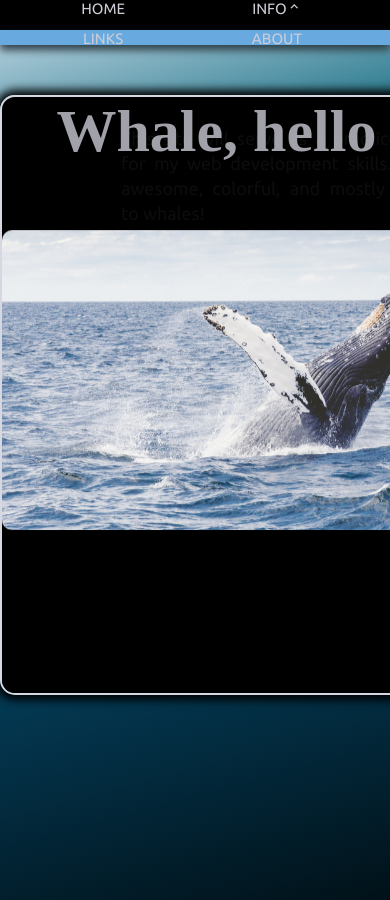
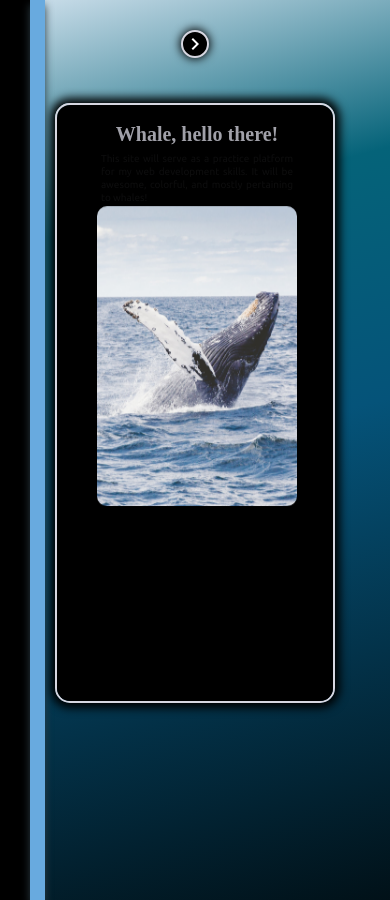
Before and after one commit to shanesfast/ponderthewhale, a Jekyll site: the page built from index.md, in a window 390 px wide. Built offline with Jekyll 4.4.1, drawn with Linux system fonts in a browser that asks for light colours; nearby versions of some CDN libraries; some web fonts are replaced.

Commit message:
renamed some SASS files, added media queries for home pages and linkbar

```diff
--- a/_includes/header.html
+++ b/_includes/header.html
@@ -1,20 +1,21 @@
 <header>
   <div class="blackbar"></div>
-  <div class="bluebar"></div>
-  <div class="linkbar">
-    <ul>
+  <div class="leftBlackBar">
+    <ul class="linkbar">
       <a href="#" class="to_welcome"><li>Home</li></a>
-      <li class="facts" tabindex="0">Info<i class="material-icons arrow">keyboard_arrow_up</i>
-        <ul class="factsdropdown">
-          <a href="#" class="to_taxonomy"><li>Taxonomy</li></a>
-          <a href="#" class="to_cetacea"><li>Cetacea</li></a>
-          <a href="#" class="to_mysticeti"><li>Mysticeti</li></a>
-          <a href="#" class="to_odontoceti"><li>Odontoceti</li></a>
-          <li id='dropdown_roundend'>Easteregg c:</li>
+      <li class="js-accordion-trigger" tabindex="0">Info<i class="material-icons arrow">keyboard_arrow_up</i>
+        <ul class="submenu" tabindex="1">
+          <a href="#" class="to_taxonomy shut-menu"><li>Taxonomy</li></a>
+          <a href="#" class="to_cetacea shut-menu"><li>Cetacea</li></a>
+          <a href="#" class="to_mysticeti shut-menu"><li>Mysticeti</li></a>
+          <a href="#" class="to_odontoceti shut-menu"><li>Odontoceti</li></a>
         </ul>
       </li>
       <a href="#"><li>Links</li></a>
       <a href="#"><li>About</li></a>
     </ul>
   </div>
+  <div class="bluebar"></div>
+  <i class="material-icons menu-out-arrow">keyboard_arrow_right</i>
+  <div class="close-side-menu"></div>
 </header>
--- a/_sass/_base/header.scss
+++ b/_sass/_base/_header.scss
@@ -1,11 +1,3 @@
-/* variables */
-
-
-
-/* mix-ins */
-
-
-
 /* Header: Blue + Black bars */
 
 .blackbar {
@@ -17,6 +9,15 @@
   background-color: #000;
   animation: 1s ease-out 0s 1 theRightSlide;
   z-index: 1;
+}
+
+.leftBlackBar {
+  position: fixed;
+  top: 0;
+  left: 0;
+  height: 100%;
+  width: 3rem;
+  z-index: 2;
 }
 
 .bluebar {
@@ -31,48 +32,49 @@
   z-index: 1;
 }
 
+.menu-out-arrow {
+  visibility: hidden;
+  color: #FFF;
+}
+
 /* Top navigation menu on black header bar */
 
 .linkbar {
+  display: inline-block;
   position: fixed;
-  top: 0;
+  list-style: none;
+  left: 0.5%;
   width: 100%;
+  min-width: 35rem;
+  text-transform: uppercase;
+  font-size: 2rem;
+  font-family: 'Ubuntu', sans-serif;
+  color: rgb(205, 205, 215);
   outline: none !important;
   animation: 3s ease-in 0s 1 fadeIn;
-  z-index: 1;
-}
+  z-index: 2;
 
-.linkbar ul {
-  display: inline-block;
-  list-style: none;
-  outline: none !important;
-  width: 100%;
-  min-width: 350px;
-  margin-left: 0.5rem;
-  font-style: 'Ubuntu', sans-serif;
-  text-transform: uppercase;
-  font-size: 2rem;
-  color: rgb(205, 205, 215);
+  a {
+    text-decoration: none;
+    color: rgb(205, 205, 215);
+  }
 }
 
 .linkbar li {
   display: inline-block;
   width: 15rem;
-  height: 3rem;
+  padding: {
+    top: 0.25rem;
+    bottom: 0.5rem;
+  }
   margin-right: 2.0rem;
   outline: none !important;
-  font-family: 'Ubuntu', sans-serif;
   cursor: pointer;
-}
 
-.linkbar li:hover {
-  background-color: rgb(205, 205, 215);
-  color: #000;
-}
-
-.linkbar a {
-  text-decoration: none;
-  color: rgb(205, 205, 215);
+  &:hover {
+    background-color: rgb(205, 205, 215);
+    color: #000;
+  }
 }
 
 .material-icons.arrow {
@@ -91,42 +93,27 @@
   margin: 0;
   text-align: left;
   overflow: hidden;
-  z-index: 0;
   border: {
     left: solid 2px black;
     right: solid 2px black;
     bottom: solid 2px black;
-    radius: 0 0 10px 10px;
+    radius: 0 0 5px 5px;
+    color: rgb(205, 205, 215);
+  }
+  z-index: 2;
+
+  &.is-expanded {
+    display: block;
+    padding-bottom: 0;
   }
 }
 
 .linkbar li ul li {
   display: block;
-  width: 14.6rem;
+  width: 15rem;
   margin: 0;
   padding-left: 1rem;
   background-color: #000;
-  border-right: 0.5rem solid rgb(205, 205, 215);
-  border-left: 0.5rem solid rgb(205, 205, 215);
   box-shadow: none;
   text-transform: none;
 }
-
-.linkbar li ul li:hover {
-  font-size: 1.8rem;
-  line-height: 2.8rem;
-  color: rgb(0, 0, 0);
-  border: {
-    right: 2px solid rgb(0,0,0);
-    left: 2px solid rgb(0,0,0);
-  }
-}
-
-#dropdown_roundend {
-  height: 0.6rem;
-  font-size: 0.5rem;
-  text-transform: none;
-  border-radius: 0 0 10px 10px;
-  background-color: rgb(205, 205, 215);
-  color: rgb(205, 205, 215);
-}
--- /dev/null
+++ b/_sass/_base/_media-queries.scss
@@ -0,0 +1,100 @@
+
+/* TOP NAV BAR */
+
+@media only screen and (max-width: 700px) {
+
+  .blackbar {
+    visibility: hidden;
+  }
+
+  .leftBlackBar {
+    width: 15rem;
+    overflow: hidden;
+    background-color: #000;
+    transform: translateX(-12rem);
+    transition: all 0.25s linear;
+
+    &.is-open {
+      transform: translateX(0);
+    }
+  }
+
+  .bluebar {
+    top: 0;
+    left: 3rem;
+    height: 100%;
+    width: 1.5rem;
+    box-shadow: 0 5px 8px 0 #2c3d45;
+    transition: all 0.25s linear;
+    animation: 1s ease-out 0s 1 theLeftSlide;
+    z-index: 3;
+
+    &.is-open {
+      transform: translateX(12rem);
+    }
+  }
+
+  .linkbar {
+    position: relative;
+    display: block;
+    visibility: hidden;
+    left: -5%;
+    height: 100%;
+    width: 1%;
+    min-width: 15rem;
+    margin-left: 0;
+    font-size: 2rem;
+
+    li {
+      width: 15rem;
+      height: 3rem;
+      margin-right: 0;
+      border: {
+        bottom: 2px solid rgb(205, 205, 215);
+      }
+
+      ul {
+        position: relative;
+        top: 7px;
+        border: none;
+        font-size: 1.6rem;
+        }
+      }
+
+    &.is-open {
+      visibility: visible;
+    }
+  }
+
+  .menu-out-arrow {
+    visibility: visible;
+    position: relative;
+    top: 30px;
+    border: solid 2px #d7d7e1;
+    border-radius: 30px;
+    background-color: #000;
+    box-shadow: 0 0 10px 1px #000;
+    cursor: pointer;
+    z-index: 10;
+    transition: all 0.25s linear;
+
+    &.menu-out-arrow-flip {
+      transform: rotateY(180deg);
+    }
+  }
+
+  .close-side-menu {
+    display: none;
+    position: fixed;
+    top: 0;
+    background-color: #000;
+    opacity: 0.3;
+    z-index: 1;
+
+    &.is-open {
+      display: block;
+      height: 100%;
+      width: 100%;
+    }
+  }
+}
--- a/_sass/_base/media-queries.scss
+++ /dev/null
@@ -1,28 +0,0 @@
-/* media queries for common selectors */
-
-@media only screen and (max-width: 799px) {
-  h1 {
-    font-size: 4.0rem;
-  }
-
-  p {
-    font-size: 1.8rem;
-  }
-}
-
-/* top navigation media queries for smaller screens */
-
-@media only screen and (max-width: 799px) {
-  .linkbar ul {
-    font-size: 2.0rem;
-  }
-}
-
-@media only screen and (max-width: 549px) {
-    .linkbar ul {
-      font-size: 1.5rem;
-    }
-    .linkbar a {
-      margin-top: 2%;
-    }
-}
--- a/_sass/_modules/content-module.scss
+++ b/_sass/_modules/_content-module.scss
@@ -1,14 +1,29 @@
-/* Main content display box */
+/* VARIABLES */
+
+/// content box
+
+$contentBoxWidth: 60%;
+$contentBoxHeight: 60rem;
+
+/// flip image on home/welcome pages
+
+$flipImgHeight: 30rem;
+$flipImgWidth: 50rem;
+
+/* MAIN CONTENT BOX */
 
 .content {
-  top: 9.5rem;
+  top: 7.5rem;
   display: flex;
   flex-wrap: wrap;
-  max-width: 60%;
-  min-width: 60rem;
-  min-height: 40rem;
-  height: 60rem;
+  width: $contentBoxWidth;
+  height: $contentBoxHeight;
+  min-width: 28rem;
   margin: 0 auto;
+  padding: {
+    left: 20px;
+    right: 20px;
+  }
   border: 2px solid rgb(215, 215, 225);
   border-radius: 15px;
   background-color: rgb(0, 0, 0);
@@ -17,37 +32,13 @@
   animation: 4s ease-out 0s 1 dropDownBounce;
 }
 
-.content h2 {
-  margin: 0 auto -4rem auto;
-}
-
-.content p {
-  margin: 0 auto 2% auto;
-  min-width: 20rem;
-  max-width: 60%;
-  text-align: justify;
-  line-height: 2.5rem;
-  font-family: 'Ubuntu', sans-serif;
-  color: rgb(205, 205, 215);
-}
-
-.content img {
-  display: block;
-  margin: 0 auto 2% auto;
-  height: auto;
-  width: 60%;
-  min-width: 20rem;
-  border: 2px solid rgb(205, 205, 215);
-  border-radius: 10px;
-}
-
 .content a {
   display: block;
   text-decoration: none;
   color: #FFF;
 }
 
-/* Left side of content box, for links */
+/// left side of content box, for links
 
 .linksdisplaycontent {
   min-width: 200px;
@@ -91,7 +82,7 @@
   color: #000;
 }
 
-/* right side of content box, for information */
+/// right side of content box, for information
 
 .infocontent {
   flex: 2;
@@ -106,6 +97,11 @@
 }
 
 .infocontent p {
+  min-width: 15rem;
+  max-width: 80%;
+  text-align: justify;
+  line-height: 1.8rem;
+  font-family: 'Ubuntu', sans-serif;
   margin: 0 auto 1rem auto;
   color: #000;
 }
@@ -115,6 +111,11 @@
 }
 
 .infocontent img {
+  display: block;
+  margin: 0 auto 2% auto;
+  height: auto;
+  width: 60%;
+  min-width: 20rem;
   border: 2px solid black;
   border-radius: 10px;
 }
@@ -148,11 +149,23 @@
   color: rgb(205, 205, 215);
 
   h2 {
+    margin: {
+      top: 5%;
+    }
+    line-height: 35px;
     opacity: 0;
     animation: 3s ease-in 2s 1 fadeIn forwards, greetingSlideUp 2s ease-out 2s 1;
   }
 
   p {
+    margin: 0 auto 2% auto;
+    width: 80%;
+    min-width: 15rem;
+    max-width: 60rem;
+    text-align: justify;
+    line-height: 2rem;
+    font-family: 'Ubuntu', sans-serif;
+    color: rgb(205, 205, 215);
     opacity: 0;
     animation: 3s ease-in 4s 1 fadeIn forwards;
   }
@@ -161,10 +174,9 @@
 
 .flipImg {
   display: block;
-  margin: 0 auto 2% auto;
-  width: 60rem;
-  height: 30rem;
-  min-width: 20rem;
+  margin: 2% auto 0 auto;
+  height: $flipImgHeight;
+  width: $flipImgWidth;
   border-radius: 10px;
   cursor: pointer;
   @include transform-style(preserve-3d);
@@ -174,10 +186,14 @@
 
     .front {
       position: absolute;
-      width: 100%;
-      height: 100%;
+      width: $flipImgWidth;
+      height: $flipImgHeight;
       border-radius: 10px;
       @include photo-content (humpback-1209297_1920);
+
+      &:hover {
+        opacity: 0.7;
+      }
     }
 
     .back {
@@ -205,19 +221,19 @@
       width: 50rem;
       height: 30rem;
       @include backface-visibility;
-      z-index: 1;
+      pointer-events: none;
+      z-index: 2;
 
       b {
+        visibility: visible;
         position: absolute;
-        top: 2rem;
+        top: 3.4rem;
         left: 0.5rem;
         opacity: 0;
         animation: 3s ease-in 12s 1 fadeIn forwards;
       }
     }
 }
-
-
 
 /* to resize the image on the taxonomy page */
 
--- /dev/null
+++ b/_sass/_modules/_media-queries.scss
@@ -0,0 +1,170 @@
+/* CONTENT BOX */
+
+@media only screen and (max-height: 700px) {
+  .content {
+    height: 50rem;
+  }
+}
+
+@media only screen and (max-height: 600px) {
+  .content {
+    height: 45rem;
+  }
+}
+
+/* WHALE HELLO THERE */
+
+@media only screen and (max-width: 925px) {
+  .welcome{
+    h2 {
+      font-size: 5rem;
+    }
+
+    p {
+      font-size: 1.8rem;
+    }
+  }
+
+  .flipImg {
+    height: 30rem;
+    width: 45rem;
+
+    .front {
+      height: 30rem;
+      width: 45rem;
+    }
+
+    .textOverlay {
+
+      b {
+        top: 4.5rem;
+        font-size: 3.6rem;
+      }
+    }
+  }
+}
+
+@media only screen and (max-width: 820px) {
+  .welcome{
+    h2 {
+      font-size: 4rem;
+    }
+
+    p {
+      font-size: 1.6rem;
+    }
+  }
+
+  .flipImg {
+    height: 30rem;
+    width: 40rem;
+
+    .front {
+      height: 30rem;
+      width: 40rem;
+    }
+
+    .textOverlay {
+
+      b {
+        top: 5.2rem;
+        font-size: 3rem;
+      }
+    }
+  }
+}
+
+@media only screen and (max-width: 735px) {
+  .welcome{
+    h2 {
+      font-size: 3rem;
+    }
+
+    p {
+      font-size: 1.4rem;
+    }
+  }
+
+  .flipImg {
+    height: 30rem;
+    width: 35rem;
+
+    .front {
+      height: 30rem;
+      width: 35rem;
+    }
+
+    .textOverlay {
+
+      b {
+        top: 5.4rem;
+        font-size: 2.8rem;
+      }
+    }
+  }
+}
+
+@media only screen and (max-width: 660px) {
+  .welcome{
+    min-width: 26rem;
+
+    h2 {
+      font-size: 2.5rem;
+    }
+
+    p {
+      font-size: 1.2rem;
+      line-height: 1.3rem;
+    }
+  }
+
+  .flipImg {
+    height: 30rem;
+    width: 30rem;
+    margin: 4% auto 0 auto;
+
+    .front {
+      height: 30rem;
+      width: 30rem;
+    }
+
+    .textOverlay {
+
+      b {
+        top: 5.5rem;
+      }
+    }
+  }
+}
+
+@media only screen and (max-width: 570px) {
+  .welcome{
+    min-width: 24rem;
+
+    h2 {
+      font-size: 2rem;
+    }
+
+    p {
+      font-size: 1rem;
+    }
+  }
+
+  .flipImg {
+    height: 30rem;
+    width: 20rem;
+
+    .front {
+      height: 30rem;
+      width: 20rem;
+    }
+
+    .textOverlay {
+
+      b {
+        top: 6.4rem;
+        font-size: 2rem;
+      }
+    }
+  }
+}
--- a/_sass/_modules/modules-dir.scss
+++ b/_sass/_modules/_modules-dir.scss
@@ -3,3 +3,4 @@
 @import "animations";
 @import "content-module";
 @import "modal";
+@import "media-queries";
--- /dev/null
+++ b/_sass/_plug-ins/_plugins-dir.scss
@@ -0,0 +1,2 @@
+@import "bourbon/bourbon";
+@import "neat/neat";
--- a/assets/JS/script.js
+++ b/assets/JS/script.js
@@ -2,51 +2,41 @@
 
 // loads the welcome content
 $(document).ready(function() {
-  $(".to_welcome").click(function() {
+  $(".to_welcome").click(function(e) {
     $(".content").load("welcome.html");
-    } );
+    e.preventDefault();
+    })
 });
 
 // loads the taxonomy facts section
 $(document).ready(function() {
-  $(".to_taxonomy").click(function() {
+  $(".to_taxonomy").click(function(e) {
     $(".content").load("taxonomy.html");
-    });
+    e.preventDefault();
+    })
 });
 
 // loads the cetacea order content
 $(document).ready(function() {
-  $(".to_cetacea").click(function() {
+  $(".to_cetacea").click(function(e) {
     $(".content").load("cetacea.html");
-    });
+    e.preventDefault();
+    })
 });
 
 // loads the mysticeti content
 $(document).ready(function() {
-  $(".to_mysticeti").click(function() {
+  $(".to_mysticeti").click(function(e) {
     $(".content").load("mysticeti.html");
-    });
+    e.preventDefault();
+    })
 });
 
 // loads the odontoceti content
 $(document).ready(function() {
-  $(".to_odontoceti").click(function() {
+  $(".to_odontoceti").click(function(e) {
     $(".content").load("odontoceti.html");
-    });
-});
-
-/* HTML REPLACEMENT ON CLOCK/HOVER */
-
-/* replaces the up arrow next to FACTS with a down */
-$(document).ready(function() {
-  $(".facts")
-    .click(function() {
-      $(".material-icons.arrow").html("keyboard_arrow_down");
-      $(".factsdropdown").fadeIn(300);
-    })
-    .mouseleave(function() {
-      $(".material-icons.arrow").html("keyboard_arrow_up");
-      $(".factsdropdown").fadeOut();
+    e.preventDefault();
     })
 });
 
@@ -59,29 +49,30 @@ $(document).ready(function() {
     const setImg = document.getElementById("setImg");
     const subTitle = document.getElementById("subtitle");
 
-    e.preventDefault();
     $(".modal, .closeModal").fadeIn(300);
     $(".modal").focus();
     setImg.src = nodes[spot].src;
     subTitle.innerHTML = nodes[spot].alt;
+    e.preventDefault();
   })
 
-  $(".close").click(function() {
+  $(".close").click(function(e) {
     $(".modal, .closeModal").fadeOut(300);
+    e.preventDefault();
   })
 
-  $(".closeModal").click(function() {
+  $(".closeModal").click(function(e) {
     $(".modal, .closeModal").fadeOut(300);
+    e.preventDefault();
   })
 
 });
 
 /* IMAGE FLIPPER */
 
-/* flips the welcome image */
-
+// flips the welcome image
 $(document).ready(function() {
-  $(".flipImg").click(function() {
+  $(".flipImg, .imgVis").click(function(e) {
 
     const emptyMultiBrowser = {
       "transform": "",
@@ -105,5 +96,41 @@ $(document).ready(function() {
         $(this).css(emptyMultiBrowser);
     };
 
+    e.preventDefault();
   });
 });
+
+/* MENU HIDE/SHOW FUNCTIONs */
+
+// hides/shows drop-down menu in linkbar, toggles up/down arrow next to INFO
+$(document).ready(function() {
+  $('.js-accordion-trigger').bind('click', function(e){
+    if ($(".material-icons.arrow").html() === "keyboard_arrow_down") {
+      $(".material-icons.arrow").html("keyboard_arrow_up");
+    } else {
+      $(".material-icons.arrow").html("keyboard_arrow_down");
+    }
+
+    $('.close-drop-menu').focus();
+    jQuery('.submenu').slideToggle('fast');
+    e.stopImmediatePropagation();
+  })
+
+  $(document).click(function(e) {
+    $('.js-accordion-trigger')
+      .not($('.js-accordion-trigger').has($(e.target)))
+      .children('.submenu')
+      .toggle();
+      e.stopImmediatePropagation();
+  })
+});
+
+// hides/shows the side menu for screens < 700px wide
+$(document).ready(function() {
+  $('.menu-out-arrow, .close-side-menu, .submenu').bind('click', function(e) {
+    $('.menu-out-arrow').toggleClass('menu-out-arrow-flip');
+    $('.leftBlackBar, .bluebar, .linkbar, .close-side-menu').toggleClass('is-open');
+    e.preventDefault();
+    e.stopImmediatePropagation();
+  });
+});
```
Also changed, not shown: _sass/_base/_animations.scss (renamed from _sass/_base/animations.scss), _sass/_base/_base-dir.scss (renamed from _sass/_base/base-dir.scss), _sass/_base/_elements.scss (renamed from _sass/_base/elements.scss), _sass/_base/_scrollbar.scss (renamed from _sass/_base/scrollbar.scss), _sass/_layouts/_layouts-dir.scss (added), _sass/_layouts/layouts-dir.scss (deleted), _sass/_modules/_animations.scss (renamed from _sass/_modules/animations.scss), _sass/_modules/_mix-ins.scss (renamed from _sass/_modules/mix-ins.scss), _sass/_modules/_modal.scss (renamed from _sass/_modules/modal.scss), _sass/_plug-ins/plugins-dir.scss (deleted).
